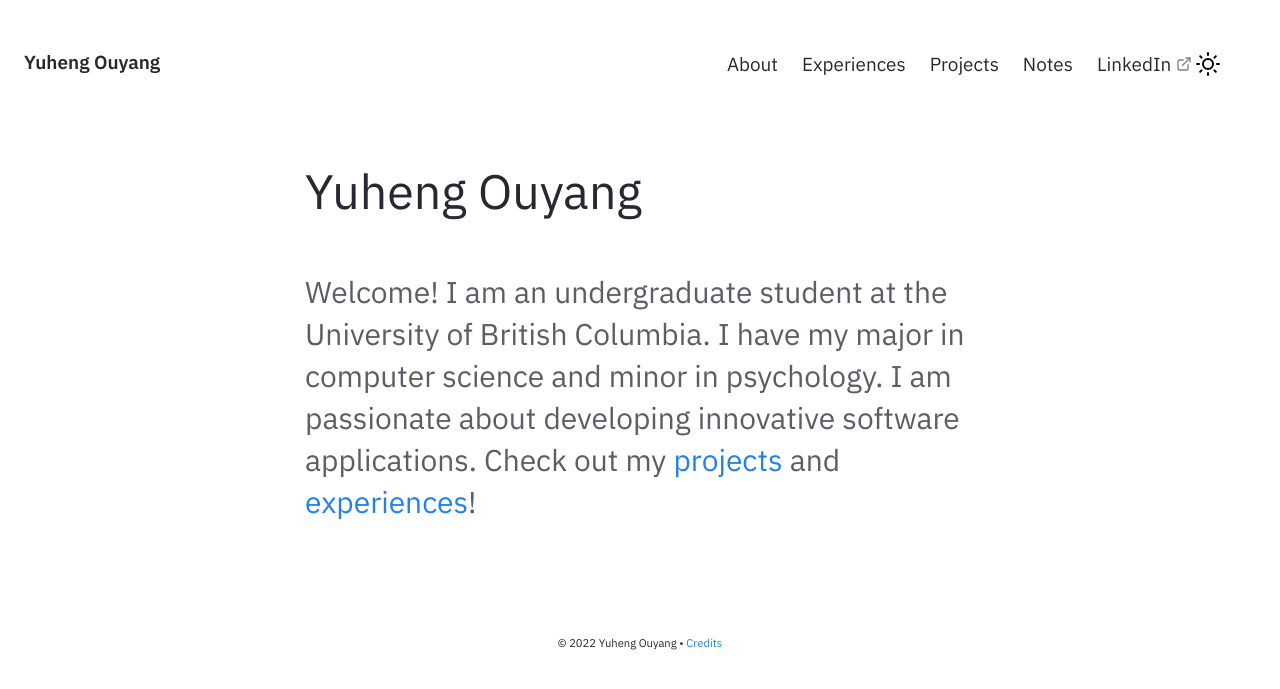
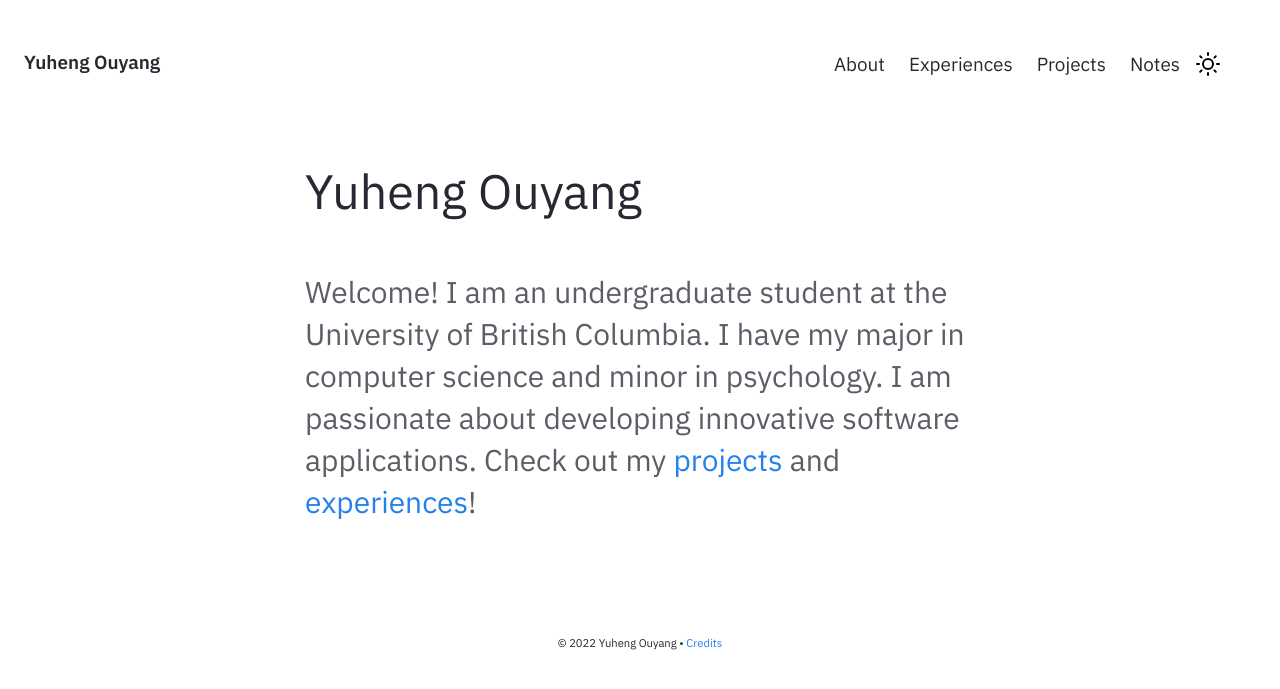
Before and after one commit to yhouyang02/yhouyang02.github.io, a Jekyll site: the page built from pages/index.md, in a window 1280 px wide. Shown: the top 689 px of the page. Built offline with Jekyll 4.4.1, drawn with Linux system fonts in a browser that asks for light colours.

Commit message:
Update navigation bar

```diff
--- a/_includes/Nav.html
+++ b/_includes/Nav.html
@@ -65,9 +65,12 @@
         <a href="{{'/notes' | relative_url}}" class="navbar-item">
           Notes
         </a>
-        <a href="http://www.linkedin.com/in/youyang21" target="_blank" class="navbar-item">
+        <!-- <a href="https://github.com/yhouyang02" target="_blank" class="navbar-item">
+          GitHub
+        </a>
+        <a href="https://www.linkedin.com/in/youyang21/" target="_blank" class="navbar-item">
           LinkedIn
-        </a>
+        </a> -->
       </div>
       <div class="navbar-end is-hidden-mobile" onclick="modeSwitcher()" >
         <div class="navbar-item">
```
